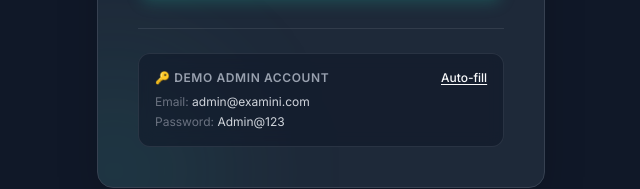
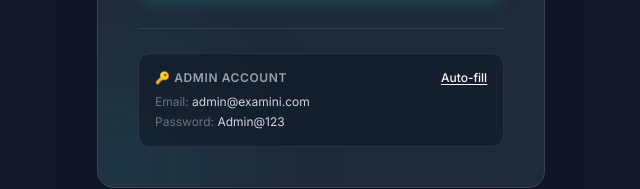
Before and after one commit to UsmanSaeed787/examini-frontend, a Next.js app: page /login in a window 1280 px wide. Shown: the part 563-752 px from the top of the page, without its empty margins (319-959 px from the left). Built offline with nearby package versions, Linux system fonts and the light colour scheme; no server answers.

Commit message:
feat: add LoginForm component with admin quick-fill and update README documentation

```diff
--- a/app/components/forms/login-form.tsx
+++ b/app/components/forms/login-form.tsx
@@ -146,7 +146,7 @@ export const LoginForm: React.FC = () => {
           <div className="rounded-xl border border-gray-700/60 bg-gray-900/60 p-4 backdrop-blur-sm">
             <div className="flex items-center justify-between mb-2">
               <span className="text-xs font-semibold uppercase tracking-wider text-gray-400">
-                🔑 Demo Admin Account
+                🔑 Admin Account
               </span>
               <button
                 type="button"
```
Also changed, not shown: 1 other file (tests, documents, lock files or other folders).
